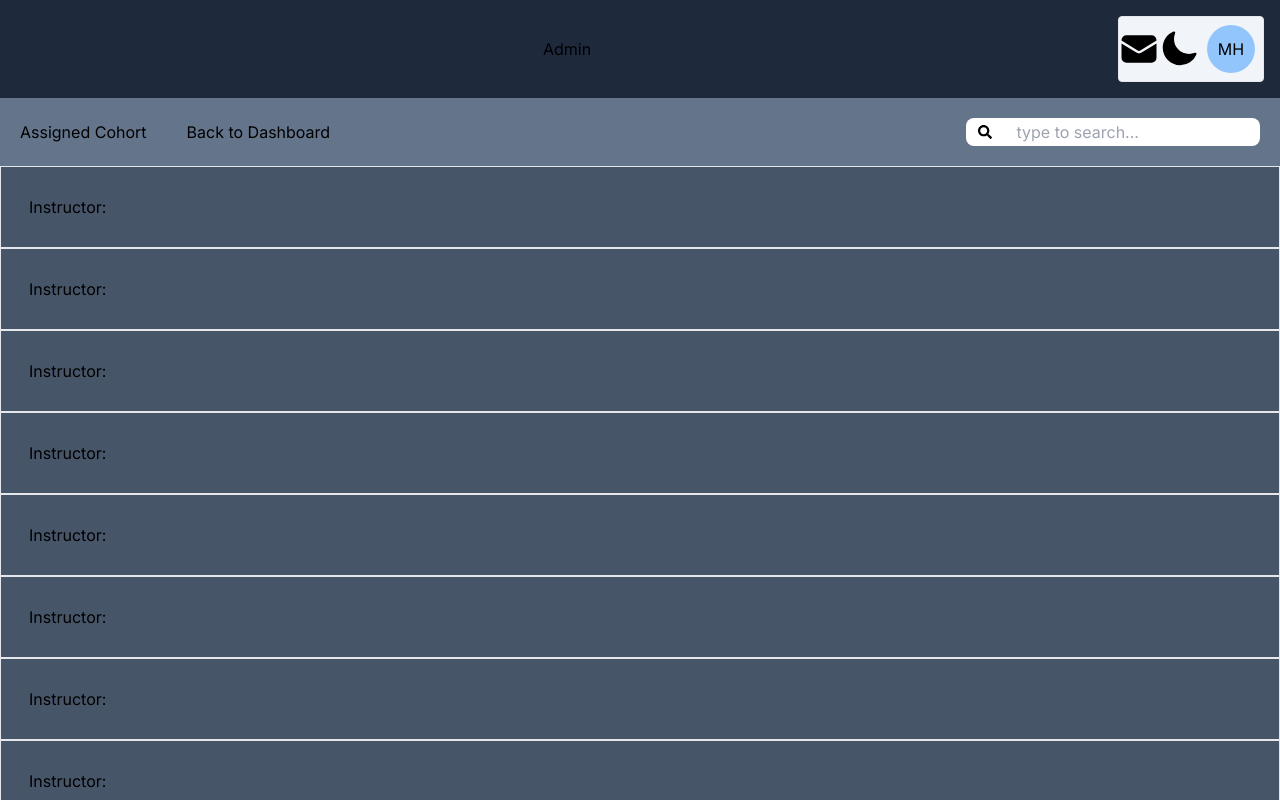
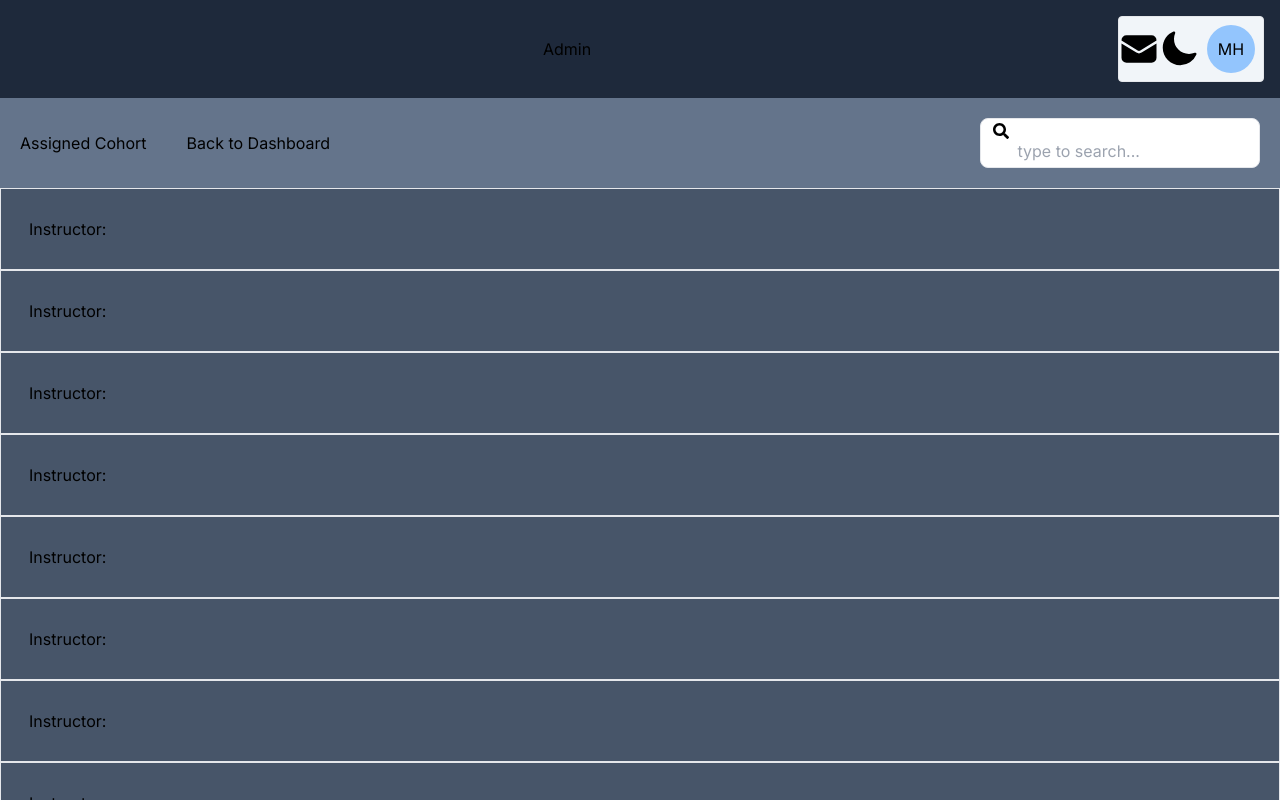
Before and after one commit to Blue-Ocean-MCSPA/link-learning, a Next.js app: page / in a window 1280 px wide. Both pictures are taken after a click on the button "view all Instructors". Shown: the top 800 px of the page. Built offline with nearby package versions, Linux system fonts and the light colour scheme.

Commit message:
Added fetch request

```diff
--- a/app/Components/AdminView/SelectInstuctors.jsx
+++ b/app/Components/AdminView/SelectInstuctors.jsx
@@ -12,24 +12,55 @@ const SelectInstructors = ({ setSelectedCohort, setSelectedInstructor }) => {
 
   const [dataSource, setDataSource] = useState(Array.from({ length: 20 }));
 
+  const [input, setInput] = useState("");
+  const [searchInfo, setSearchInfo] = useState([]);
+
   function handleClick() {
     setSelectedInstructor(null);
+  }
+  function handleChange(value) {
+    setInput(value);
+    fetchData(value);
+  }
+
+  // this is filtering on the front end side. What you want to do is send 'value' to the back end and get the data from the backend .. "but for now we're filtering on the front end "
+  function fetchData(value) {
+    fetch("https://jsonplaceholder.typicode.com/users")
+      .then((response) => response.json())
+      .then((json) => {
+        const result = json.filter((user) => {
+          return (
+            value &&
+            user &&
+            user.name &&
+            user.name.toLowerCase().includes(value)
+          );
+        });
+        setSearchInfo(result);
+      });
   }
 
   return (
     <div className="bg-slate-600 ">
-      <div className="flex p-5 bg-slate-500 items-center">
+      <div className="flex p-5 bg-slate-500 items-center ">
         <div className="">Assigned Cohort</div>
         <button className=" ml-10" onClick={handleClick}>
           Back to Dashboard
         </button>
-        <div className="flex ml-auto p-6 bg-white rounded-lg px-3 py-1 items-center">
+        <div className="border flex-col ml-auto p-6 bg-white rounded-lg px-3 py-1 items-center">
           <FaSearch className="text-black" />
           <input
-            className="bg-transparent border-none h-full w-full focus:outline-none ml-5 text-black"
+            className="bg-transparent border-none h-full w-full focus:outline-none ml-5 text-black item-center"
             type="text"
             placeholder=" type to search..."
+            value={input}
+            onChange={(e) => handleChange(e.target.value)}
           />
+          <div className="search bg-white flex flex-col shadow-white rounded-lg overflow-y-scroll hover: bg-gray-200">
+            {searchInfo.map((search, id) => {
+              return <div key={id}>{search.name}</div>;
+            })}
+          </div>
         </div>
       </div>
       <div className="flex flex-col w-15">
```
